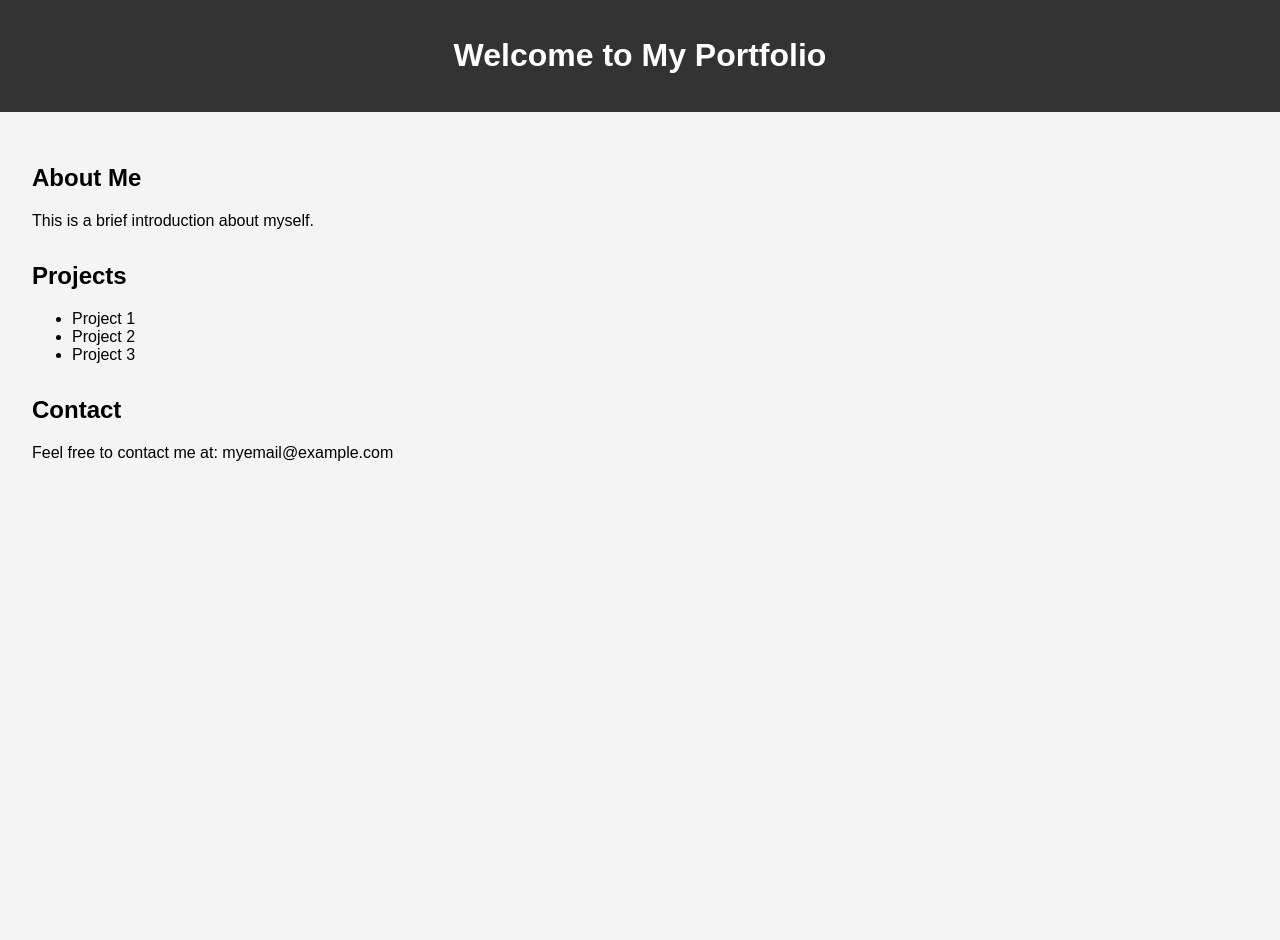
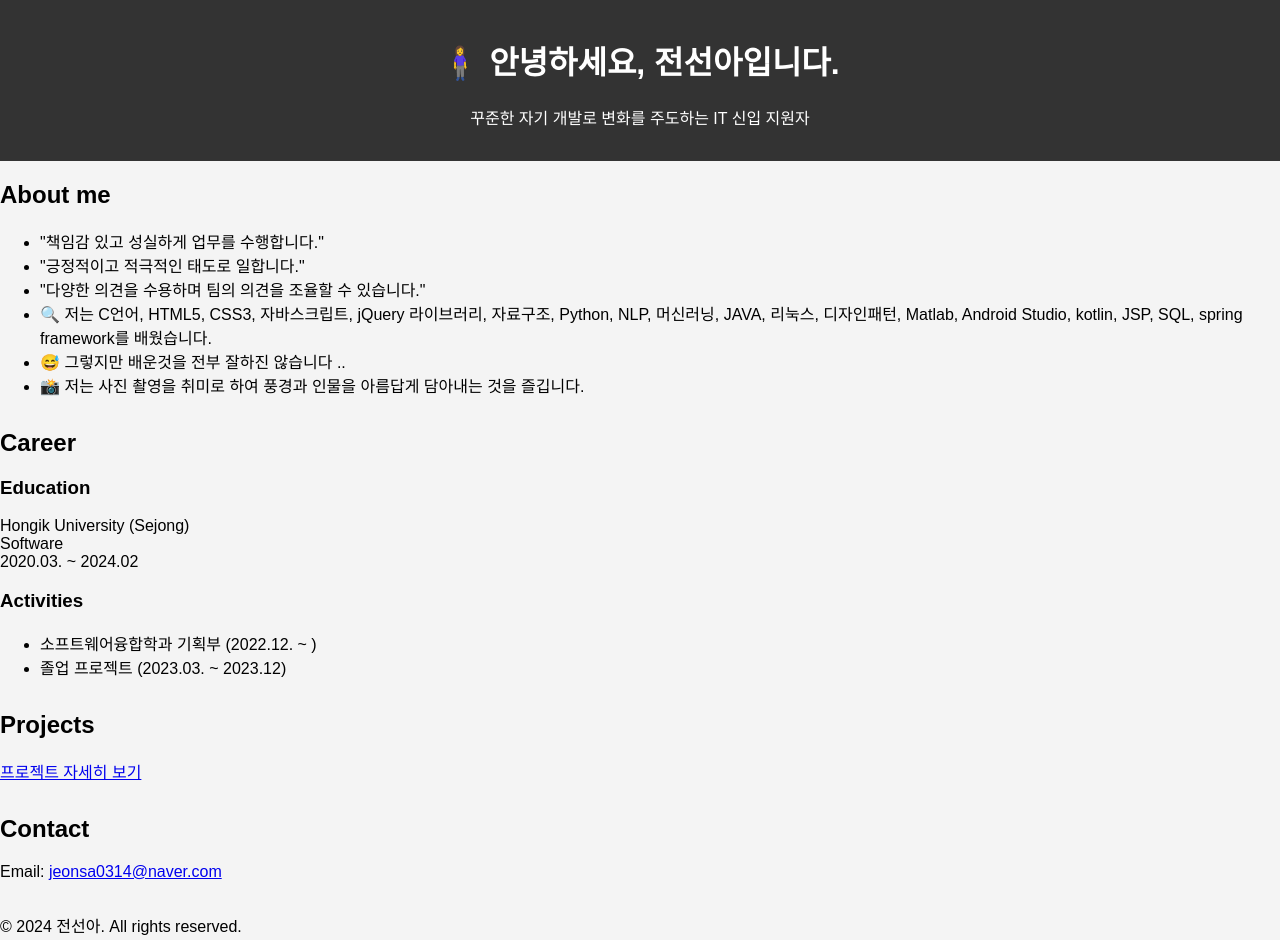
Before and after one commit to jeonseona/Portfolio, a plain HTML site: page index.html in a window 1280 px wide. Before the commit the page ends 800 px from the top, so only its background shows below. Drawn offline with Linux system fonts and the light colour scheme.

Commit message:
Update index.html

```diff
--- a/index.html
+++ b/index.html
@@ -1,32 +1,55 @@
 <!DOCTYPE html>
-<html lang="en">
+<html lang="ko">
 <head>
     <meta charset="UTF-8">
     <meta name="viewport" content="width=device-width, initial-scale=1.0">
-    <title>My Portfolio</title>
+    <title>전선아의 포트폴리오</title>
     <link rel="stylesheet" href="styles.css">
 </head>
 <body>
     <header>
-        <h1>Welcome to My Portfolio</h1>
+        <h1>🧍‍♀️ 안녕하세요, 전선아입니다.</h1>
+        <p>꾸준한 자기 개발로 변화를 주도하는 IT 신입 지원자</p>
     </header>
-    <main>
-        <section>
-            <h2>About Me</h2>
-            <p>This is a brief introduction about myself.</p>
-        </section>
-        <section>
-            <h2>Projects</h2>
-            <ul>
-                <li>Project 1</li>
-                <li>Project 2</li>
-                <li>Project 3</li>
-            </ul>
-        </section>
-        <section>
-            <h2>Contact</h2>
-            <p>Feel free to contact me at: myemail@example.com</p>
-        </section>
-    </main>
+
+    <section id="about-me">
+        <h2>About me</h2>
+        <ul>
+            <li>"책임감 있고 성실하게 업무를 수행합니다."</li>
+            <li>"긍정적이고 적극적인 태도로 일합니다."</li>
+            <li>"다양한 의견을 수용하며 팀의 의견을 조율할 수 있습니다."</li>
+            <li>🔍 저는 C언어, HTML5, CSS3, 자바스크립트, jQuery 라이브러리, 자료구조, Python, NLP, 머신러닝, JAVA, 리눅스, 디자인패턴, Matlab, Android Studio, kotlin, JSP, SQL, spring framework를 배웠습니다.</li>
+            <li>😅 그렇지만 배운것을 전부 잘하진 않습니다 ..</li>
+            <li>📸 저는 사진 촬영을 취미로 하여 풍경과 인물을 아름답게 담아내는 것을 즐깁니다.</li>
+        </ul>
+    </section>
+
+    <section id="career">
+        <h2>Career</h2>
+        <h3>Education</h3>
+        <p>Hongik University (Sejong)<br>
+        Software<br>
+        2020.03. ~ 2024.02</p>
+
+        <h3>Activities</h3>
+        <ul>
+            <li>소프트웨어융합학과 기획부 (2022.12. ~ )</li>
+            <li>졸업 프로젝트 (2023.03. ~ 2023.12)</li>
+        </ul>
+    </section>
+
+    <section id="projects">
+        <h2>Projects</h2>
+        <p><a href="https://www.notion.so/850910a3f9ac4020b4cec93e567c29ed?pvs=21">프로젝트 자세히 보기</a></p>
+    </section>
+
+    <section id="contact">
+        <h2>Contact</h2>
+        <p>Email: <a href="mailto:jeonsa0314@naver.com">jeonsa0314@naver.com</a></p>
+    </section>
+
+    <footer>
+        <p>&copy; 2024 전선아. All rights reserved.</p>
+    </footer>
 </body>
 </html>
```
